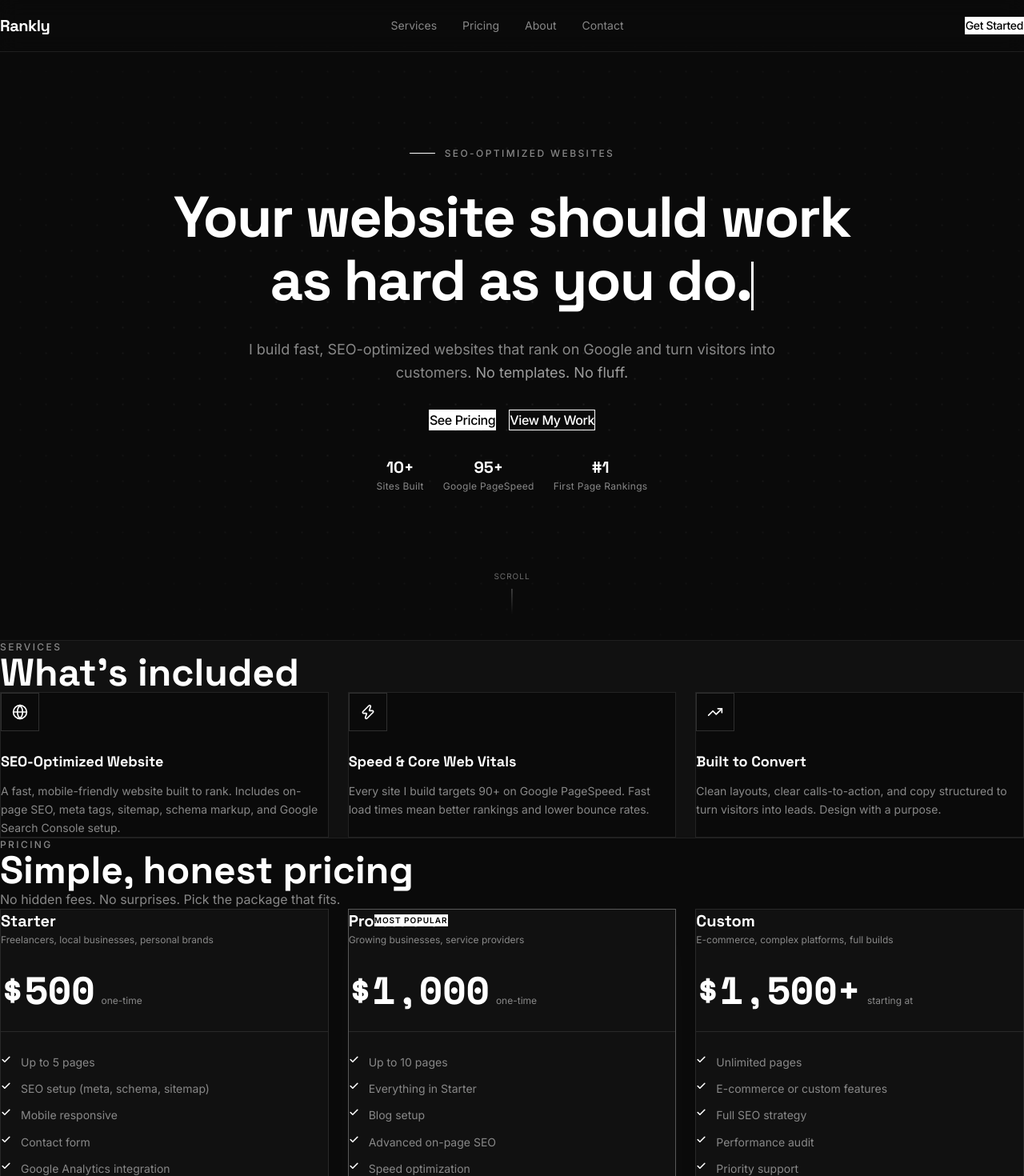
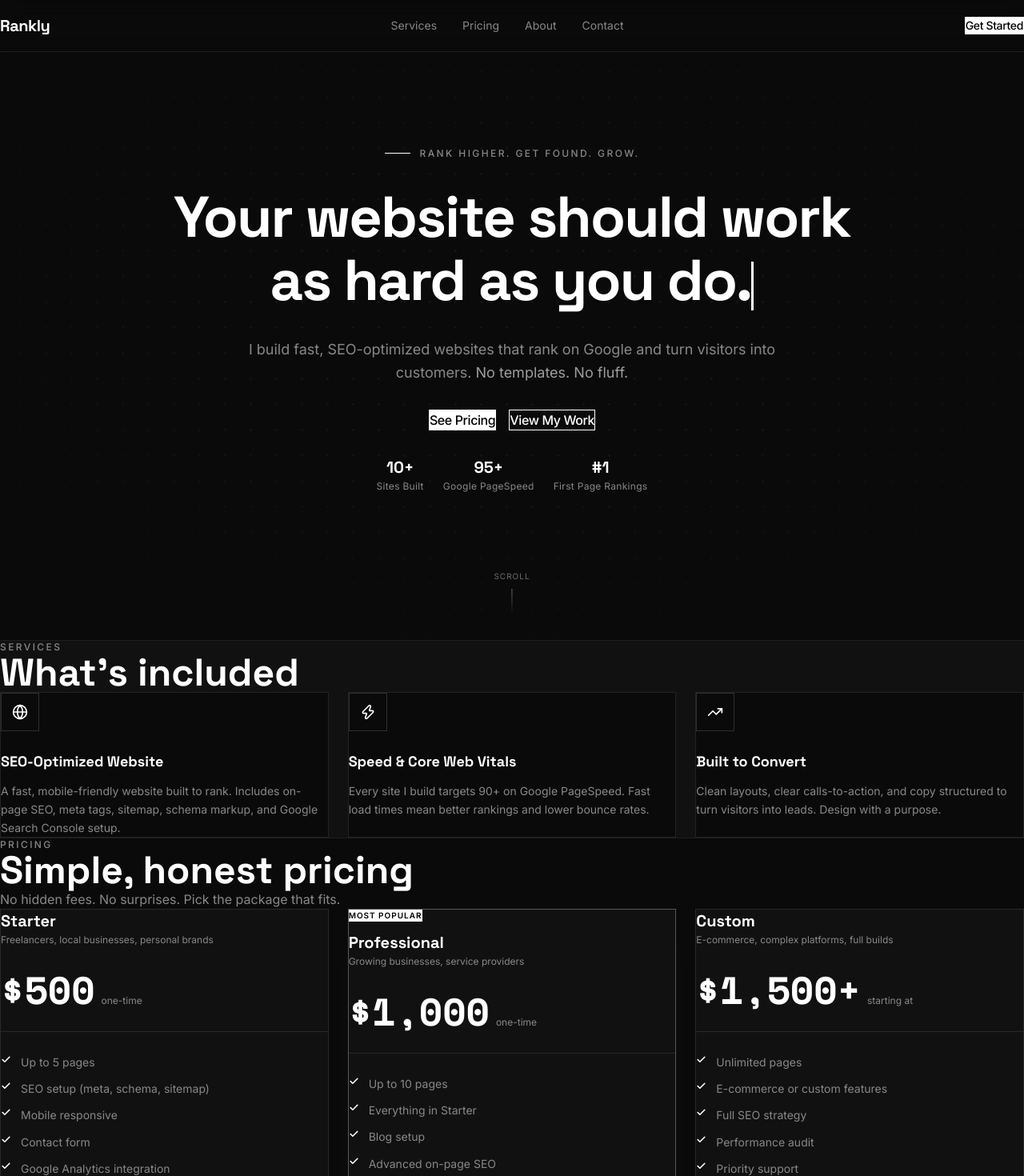
Before and after one commit to AayushLami/aayushPort, a Next.js app: page / in a window 1280 px wide. Shown: the top 1470 px of the page at 80% size. Built offline with nearby package versions, Linux system fonts and the light colour scheme.

Commit message:
style: fix section padding, pricing badge layout, hero eyebrow text, and fix Resend runtime init

```diff
--- a/app/api/demo/route.ts
+++ b/app/api/demo/route.ts
@@ -1,11 +1,11 @@
 import { NextResponse } from "next/server";
 import { Resend } from "resend";
 
-// Initialize Resend with the API key from environment variables
-const resend = new Resend(process.env.RESEND_API_KEY);
-
 export async function POST(request: Request) {
   try {
+    // Initialize inside handler so it reads env at runtime, not build time
+    const resend = new Resend(process.env.RESEND_API_KEY);
+
     const { name, email, phone, website } = await request.json();
 
     // Validate inputs
--- a/components/About.tsx
+++ b/components/About.tsx
@@ -8,7 +8,7 @@ export function About() {
   const isInView = useInView(ref, { once: true, amount: 0.2 });
 
   return (
-    <section id="about" className="py-28 px-6 bg-[#0a0a0a]">
+    <section id="about" className="py-32 px-6 bg-[#0a0a0a]">
       <div className="max-w-7xl mx-auto">
         <div
           ref={ref}
--- a/components/FAQ.tsx
+++ b/components/FAQ.tsx
@@ -10,7 +10,7 @@ export function FAQ() {
   const isInView = useInView(ref, { once: true, amount: 0.15 });
 
   return (
-    <section id="faq" className="py-28 px-6 bg-[#111111] border-t border-[#1f1f1f]">
+    <section id="faq" className="py-32 px-6 bg-[#111111] border-t border-[#1f1f1f]">
       <div className="max-w-3xl mx-auto">
         {/* Header */}
         <motion.div
--- a/components/Hero.tsx
+++ b/components/Hero.tsx
@@ -72,7 +72,7 @@ export function Hero() {
         <div className="flex items-center gap-3">
           <span className="w-8 h-px bg-white" />
           <span className="text-xs font-medium text-[#888888] tracking-[0.2em] uppercase">
-            SEO-Optimized Websites
+            Rank Higher. Get Found. Grow.
           </span>
         </div>
 
--- a/components/Pricing.tsx
+++ b/components/Pricing.tsx
@@ -47,7 +47,7 @@ export function Pricing() {
               whileHover={{ scale: 1.01, y: -4 }}
               transition={{ duration: 0.3, ease: "easeOut" }}
               className={`
-                relative flex flex-col bg-[#111111] p-8
+                flex flex-col bg-[#111111] p-8
                 border transition-all duration-300
                 ${
                   plan.popular
@@ -56,22 +56,21 @@ export function Pricing() {
                 }
               `}
             >
-              {/* Most Popular badge */}
+              <div className="flex flex-col gap-7 flex-1">
+                {/* Plan name + best for */}
+                <div className="flex flex-col gap-3">
+                  {/* Most Popular badge — sits above plan name, in flow */}
                   {plan.popular && (
-                <div className="absolute -top-px left-8">
-                  <span className="bg-white text-black text-[10px] font-bold tracking-widest uppercase px-3 py-1 inline-block">
+                    <span className="self-start bg-white text-black text-[10px] font-bold tracking-widest uppercase px-3 py-1">
                       Most Popular
                     </span>
-                </div>
                   )}
-
-              <div className="flex flex-col gap-7 flex-1">
-                {/* Plan name + best for */}
                   <div>
                     <h3 className="font-display text-xl font-bold text-white mb-1.5">
                       {plan.name}
                     </h3>
                     <p className="text-xs text-[#888888] leading-relaxed">{plan.bestFor}</p>
+                  </div>
                 </div>
 
                 {/* Price */}
--- a/components/Process.tsx
+++ b/components/Process.tsx
@@ -9,7 +9,7 @@ export function Process() {
   const isInView = useInView(ref, { once: true, amount: 0.2 });
 
   return (
-    <section id="process" className="py-28 px-6 bg-[#111111] border-y border-[#1f1f1f]">
+    <section id="process" className="py-32 px-6 bg-[#111111] border-y border-[#1f1f1f]">
       <div className="max-w-7xl mx-auto">
         {/* Header */}
         <motion.div
--- a/components/Services.tsx
+++ b/components/Services.tsx
@@ -28,7 +28,7 @@ export function Services() {
   const isInView = useInView(ref, { once: true, amount: 0.2 });
 
   return (
-    <section id="services" className="py-28 px-6 bg-[#111111] border-y border-[#1f1f1f]">
+    <section id="services" className="py-32 px-6 bg-[#111111] border-y border-[#1f1f1f]">
       <div className="max-w-7xl mx-auto">
         {/* Section header */}
         <motion.div
```
Also changed, not shown: 2 other files (tests, documents, lock files or other folders). Lines whose indentation alone changed are shown as unchanged.
